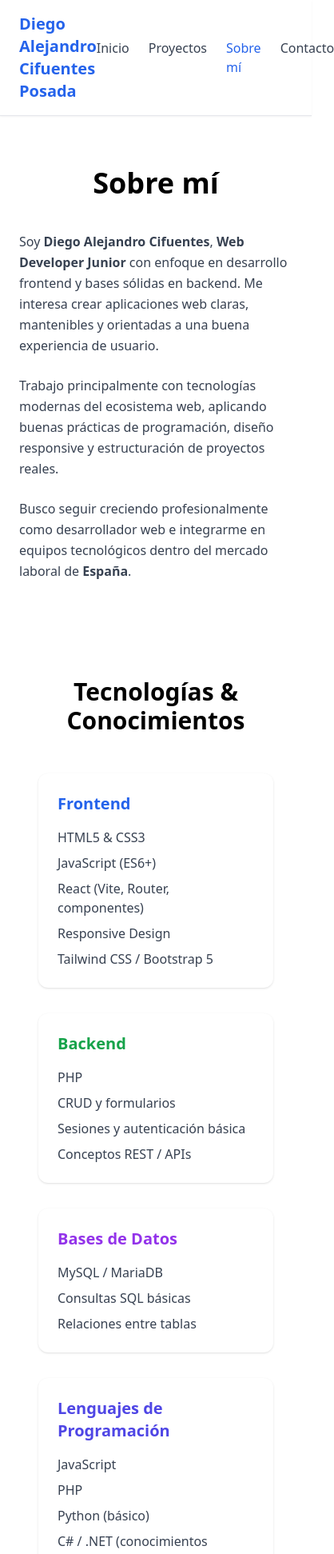
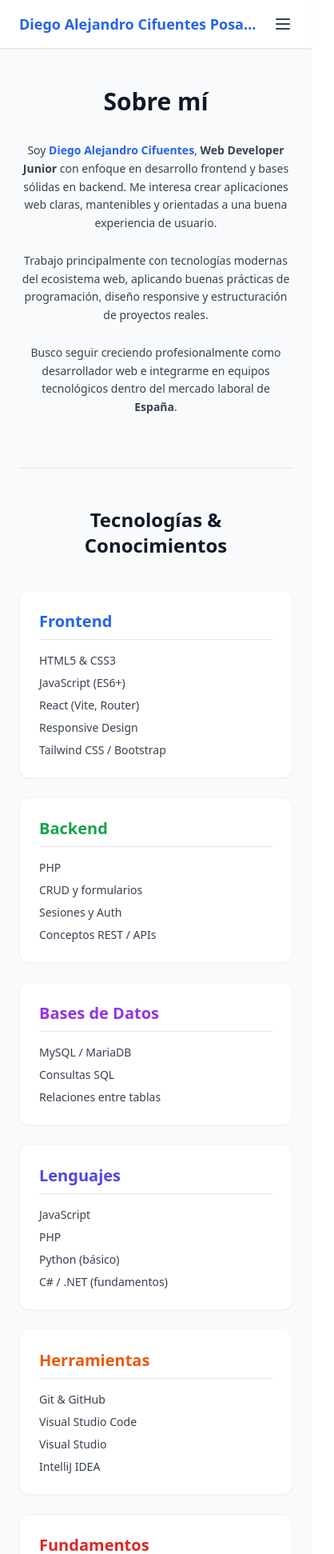
Before and after one commit to DiegoCifu/portafolio-react, a React (Vite) app: page /sobre-mi in a window 390 px wide. Shown: the top 1943 px of the page at 80% size, 418 px wide, since content can reach past the window. Built offline with nearby package versions, Linux system fonts and the light colour scheme.

Commit message:
Actualizando para que sea responsive

```diff
--- a/src/components/Navbar.jsx
+++ b/src/components/Navbar.jsx
@@ -1,23 +1,105 @@
+import { useState } from "react";
 import { NavLink } from "react-router-dom";
 
 function Navbar() {
+  const [isOpen, setIsOpen] = useState(false);
+
+  const toggleMenu = () => {
+    setIsOpen(!isOpen);
+  };
+
+  const closeMenu = () => {
+    setIsOpen(false);
+  };
+
   return (
-    <header className="bg-white border-b shadow-sm">
-      <nav className="max-w-6xl mx-auto px-6 py-4 flex justify-between items-center">
-
+    <header className="bg-white border-b shadow-sm sticky top-0 z-50">
+      <nav className="max-w-6xl mx-auto px-6 py-4">
+        <div className="flex justify-between items-center">
           {/* Logo / Nombre */}
           <NavLink
             to="/"
-          className="text-xl font-bold text-blue-600"
+            className="text-lg md:text-xl font-bold text-blue-600 truncate mr-4"
+            onClick={closeMenu}
           >
             Diego Alejandro Cifuentes Posada
           </NavLink>
 
-        {/* Links */}
-        <ul className="flex gap-6 text-gray-700 font-medium">
+          {/* Botón Hamburguesa (Solo móvil) */}
+          <button
+            onClick={toggleMenu}
+            className="block md:hidden text-gray-700 focus:outline-none"
+            aria-label="Toggle menu"
+          >
+            <svg
+              className="h-6 w-6"
+              fill="none"
+              strokeLinecap="round"
+              strokeLinejoin="round"
+              strokeWidth="2"
+              viewBox="0 0 24 24"
+              stroke="currentColor"
+            >
+              {isOpen ? (
+                <path d="M6 18L18 6M6 6l12 12" />
+              ) : (
+                <path d="M4 6h16M4 12h16M4 18h16" />
+              )}
+            </svg>
+          </button>
+
+          {/* Links Escritorio (Ocultos en móvil) */}
+          <ul className="hidden md:flex gap-6 text-gray-700 font-medium">
             <li>
               <NavLink
                 to="/"
+                className={({ isActive }) =>
+                  isActive ? "text-blue-600" : "hover:text-blue-600 transition"
+                }
+              >
+                Inicio
+              </NavLink>
+            </li>
+            <li>
+              <NavLink
+                to="/proyectos"
+                className={({ isActive }) =>
+                  isActive ? "text-blue-600" : "hover:text-blue-600 transition"
+                }
+              >
+                Proyectos
+              </NavLink>
+            </li>
+            <li>
+              <NavLink
+                to="/sobre-mi"
+                className={({ isActive }) =>
+                  isActive ? "text-blue-600" : "hover:text-blue-600 transition"
+                }
+              >
+                Sobre mí
+              </NavLink>
+            </li>
+            <li>
+              <NavLink
+                to="/contacto"
+                className={({ isActive }) =>
+                  isActive ? "text-blue-600" : "hover:text-blue-600 transition"
+                }
+              >
+                Contacto
+              </NavLink>
+            </li>
+          </ul>
+        </div>
+
+        {/* Menú Desplegable (Solo móvil) */}
+        <div className={`${isOpen ? "block" : "hidden"} md:hidden mt-4 pb-4`}>
+          <ul className="flex flex-col gap-4 text-gray-700 font-medium">
+            <li>
+              <NavLink
+                to="/"
+                onClick={closeMenu}
                 className={({ isActive }) =>
                   isActive ? "text-blue-600" : "hover:text-blue-600"
                 }
@@ -25,10 +107,10 @@ function Navbar() {
                 Inicio
               </NavLink>
             </li>
-
             <li>
               <NavLink
                 to="/proyectos"
+                onClick={closeMenu}
                 className={({ isActive }) =>
                   isActive ? "text-blue-600" : "hover:text-blue-600"
                 }
@@ -36,10 +118,10 @@ function Navbar() {
                 Proyectos
               </NavLink>
             </li>
-
             <li>
               <NavLink
                 to="/sobre-mi"
+                onClick={closeMenu}
                 className={({ isActive }) =>
                   isActive ? "text-blue-600" : "hover:text-blue-600"
                 }
@@ -47,10 +129,10 @@ function Navbar() {
                 Sobre mí
               </NavLink>
             </li>
-
             <li>
               <NavLink
                 to="/contacto"
+                onClick={closeMenu}
                 className={({ isActive }) =>
                   isActive ? "text-blue-600" : "hover:text-blue-600"
                 }
@@ -59,7 +141,7 @@ function Navbar() {
               </NavLink>
             </li>
           </ul>
-
+        </div>
       </nav>
     </header>
   );
--- a/src/pages/About.jsx
+++ b/src/pages/About.jsx
@@ -1,14 +1,17 @@
 export default function About() {
   return (
-    <section className="max-w-5xl mx-auto px-6 py-16">
-      <h1 className="text-4xl font-bold mb-10 text-center">
+    <section className="bg-gray-50 min-h-screen">
+      <div className="max-w-6xl mx-auto px-6 py-12 md:py-16">
+
+        {/* TÍTULO PRINCIPAL */}
+        <h1 className="text-3xl md:text-4xl font-bold mb-8 md:mb-10 text-center text-gray-900">
           Sobre mí
         </h1>
 
-      {/* PERFIL */}
-      <div className="space-y-6 text-gray-700 leading-relaxed mb-14">
+        {/* PERFIL RESPONSIVE */}
+        <div className="max-w-4xl mx-auto space-y-6 text-gray-700 leading-relaxed mb-16 text-sm sm:text-base md:text-lg text-center md:text-left">
           <p>
-          Soy <strong>Diego Alejandro Cifuentes</strong>,
+            Soy <strong className="text-blue-600">Diego Alejandro Cifuentes</strong>,
             <strong> Web Developer Junior</strong> con enfoque en
             desarrollo frontend y bases sólidas en backend.
             Me interesa crear aplicaciones web claras, mantenibles
@@ -29,72 +32,72 @@ export default function About() {
           </p>
         </div>
 
-     {/* TECNOLOGÍAS Y CONOCIMIENTOS */}
-      <section className="max-w-6xl mx-auto px-6 py-16">
-        <h2 className="text-3xl font-bold text-center mb-12">
+        {/* SECCIÓN TECNOLOGÍAS */}
+        <div className="border-t border-gray-200 pt-12 md:pt-16">
+          <h2 className="text-2xl md:text-3xl font-bold text-center mb-10 md:mb-12 text-gray-900">
             Tecnologías & Conocimientos
           </h2>
 
-        <div className="grid gap-8 md:grid-cols-2 lg:grid-cols-3">
+          <div className="grid gap-6 sm:gap-8 grid-cols-1 md:grid-cols-2 lg:grid-cols-3">
 
             {/* FRONTEND */}
-          <div className="p-6 bg-white rounded-xl shadow hover:shadow-lg transition">
-            <h3 className="text-xl font-semibold mb-4 text-blue-600">
+            <div className="p-6 bg-white rounded-xl shadow-sm border border-gray-100 hover:shadow-md transition">
+              <h3 className="text-xl font-semibold mb-4 text-blue-600 border-b pb-2">
                 Frontend
               </h3>
-            <ul className="space-y-2 text-gray-700">
+              <ul className="space-y-2 text-gray-700 text-sm sm:text-base">
                 <li>HTML5 & CSS3</li>
                 <li>JavaScript (ES6+)</li>
-              <li>React (Vite, Router, componentes)</li>
+                <li>React (Vite, Router)</li>
                 <li>Responsive Design</li>
-              <li>Tailwind CSS / Bootstrap 5</li>
+                <li>Tailwind CSS / Bootstrap</li>
               </ul>
             </div>
 
             {/* BACKEND */}
-          <div className="p-6 bg-white rounded-xl shadow hover:shadow-lg transition">
-            <h3 className="text-xl font-semibold mb-4 text-green-600">
+            <div className="p-6 bg-white rounded-xl shadow-sm border border-gray-100 hover:shadow-md transition">
+              <h3 className="text-xl font-semibold mb-4 text-green-600 border-b pb-2">
                 Backend
               </h3>
-            <ul className="space-y-2 text-gray-700">
+              <ul className="space-y-2 text-gray-700 text-sm sm:text-base">
                 <li>PHP</li>
                 <li>CRUD y formularios</li>
-              <li>Sesiones y autenticación básica</li>
+                <li>Sesiones y Auth</li>
                 <li>Conceptos REST / APIs</li>
               </ul>
             </div>
 
             {/* BASES DE DATOS */}
-          <div className="p-6 bg-white rounded-xl shadow hover:shadow-lg transition">
-            <h3 className="text-xl font-semibold mb-4 text-purple-600">
+            <div className="p-6 bg-white rounded-xl shadow-sm border border-gray-100 hover:shadow-md transition">
+              <h3 className="text-xl font-semibold mb-4 text-purple-600 border-b pb-2">
                 Bases de Datos
               </h3>
-            <ul className="space-y-2 text-gray-700">
+              <ul className="space-y-2 text-gray-700 text-sm sm:text-base">
                 <li>MySQL / MariaDB</li>
-              <li>Consultas SQL básicas</li>
+                <li>Consultas SQL</li>
                 <li>Relaciones entre tablas</li>
               </ul>
             </div>
 
             {/* LENGUAJES */}
-          <div className="p-6 bg-white rounded-xl shadow hover:shadow-lg transition">
-            <h3 className="text-xl font-semibold mb-4 text-indigo-600">
-              Lenguajes de Programación
+            <div className="p-6 bg-white rounded-xl shadow-sm border border-gray-100 hover:shadow-md transition">
+              <h3 className="text-xl font-semibold mb-4 text-indigo-600 border-b pb-2">
+                Lenguajes
               </h3>
-            <ul className="space-y-2 text-gray-700">
+              <ul className="space-y-2 text-gray-700 text-sm sm:text-base">
                 <li>JavaScript</li>
                 <li>PHP</li>
                 <li>Python (básico)</li>
-              <li>C# / .NET (conocimientos básicos)</li>
+                <li>C# / .NET (fundamentos)</li>
               </ul>
             </div>
 
             {/* PLATAFORMAS */}
-          <div className="p-6 bg-white rounded-xl shadow hover:shadow-lg transition">
-            <h3 className="text-xl font-semibold mb-4 text-orange-600">
-              Plataformas & Herramientas
+            <div className="p-6 bg-white rounded-xl shadow-sm border border-gray-100 hover:shadow-md transition">
+              <h3 className="text-xl font-semibold mb-4 text-orange-600 border-b pb-2">
+                Herramientas
               </h3>
-            <ul className="space-y-2 text-gray-700">
+              <ul className="space-y-2 text-gray-700 text-sm sm:text-base">
                 <li>Git & GitHub</li>
                 <li>Visual Studio Code</li>
                 <li>Visual Studio</li>
@@ -103,48 +106,46 @@ export default function About() {
             </div>
 
             {/* FUNDAMENTOS */}
-          <div className="p-6 bg-white rounded-xl shadow hover:shadow-lg transition">
-            <h3 className="text-xl font-semibold mb-4 text-red-600">
-              Fundamentos Técnicos
+            <div className="p-6 bg-white rounded-xl shadow-sm border border-gray-100 hover:shadow-md transition">
+              <h3 className="text-xl font-semibold mb-4 text-red-600 border-b pb-2">
+                Fundamentos
               </h3>
-            <ul className="space-y-2 text-gray-700">
+              <ul className="space-y-2 text-gray-700 text-sm sm:text-base">
                 <li>Modelo cliente-servidor</li>
-              <li>Conceptos básicos de redes</li>
-              <li>Buenas prácticas de seguridad</li>
-              <li>Principios básicos de ciberseguridad</li>
+                <li>Conceptos de redes</li>
+                <li>Buenas prácticas</li>
+                <li>Ciberseguridad básica</li>
               </ul>
             </div>
 
-          {/* COMPLEMENTARIAS */}
-          <div className="p-6 bg-white rounded-xl shadow hover:shadow-lg transition md:col-span-2 lg:col-span-3">
+            {/* SKILLS COMPLEMENTARIAS - Ocupa todo el ancho en pantallas grandes */}
+            <div className="p-6 bg-white rounded-xl shadow-sm border border-gray-100 md:col-span-2 lg:col-span-3">
               <h3 className="text-xl font-semibold mb-4 text-gray-700 text-center">
                 Skills Complementarias
               </h3>
-            <ul className="flex flex-wrap justify-center gap-4 text-gray-700">
-              <li>Excel (básico)</li>
-              <li>Análisis de datos simple</li>
-              <li>Trabajo en equipo</li>
-              <li>Aprendizaje continuo</li>
+              <ul className="flex flex-wrap justify-center gap-3 sm:gap-4 text-gray-700 text-sm">
+                <li className="bg-gray-100 px-3 py-1 rounded-full">Excel (básico)</li>
+                <li className="bg-gray-100 px-3 py-1 rounded-full">Análisis de datos</li>
+                <li className="bg-gray-100 px-3 py-1 rounded-full">Trabajo en equipo</li>
+                <li className="bg-gray-100 px-3 py-1 rounded-full">Aprendizaje continuo</li>
               </ul>
             </div>
 
           </div>
-      </section>
+        </div>
 
-
-
-      {/* INGLÉS */}
-      <div className="border-t pt-10">
-        <h2 className="text-2xl font-semibold mb-4">
+        {/* INGLÉS RESPONSIVE */}
+        <div className="mt-16 border-t border-gray-200 pt-10 max-w-4xl mx-auto">
+          <h2 className="text-2xl font-bold mb-4 text-gray-900 text-center md:text-left">
             Short summary
           </h2>
-
-        <p className="text-gray-700 leading-relaxed">
-          Junior Web Developer with experience in React, JavaScript,
+          <p className="text-gray-700 leading-relaxed text-sm sm:text-base italic text-center md:text-left">
+            "Junior Web Developer with experience in React, JavaScript,
             HTML, CSS and basic backend development using PHP and MySQL.
             Familiar with Git, responsive design and REST APIs.
-          Motivated to grow professionally and contribute to real-world projects.
+            Motivated to grow professionally and contribute to real-world projects."
           </p>
+        </div>
       </div>
     </section>
   );
--- a/src/pages/Contact.jsx
+++ b/src/pages/Contact.jsx
@@ -1,55 +1,68 @@
 export default function Contact() {
   return (
-    <section className="max-w-4xl mx-auto px-6 py-20 text-center">
-      <h1 className="text-4xl font-bold mb-4">
+    <section className="min-h-screen bg-gray-50 flex items-center justify-center py-12 md:py-20">
+      <div className="max-w-4xl mx-auto px-6 text-center">
+
+        {/* TÍTULO Y DESCRIPCIÓN */}
+        <h1 className="text-3xl md:text-4xl font-bold mb-4 text-gray-900">
           Contacto
         </h1>
 
-      <p className="text-gray-600 max-w-2xl mx-auto mb-10">
+        <p className="text-gray-600 max-w-2xl mx-auto mb-10 text-sm sm:text-base leading-relaxed">
           Estoy abierto a oportunidades como desarrollador web junior,
           tanto presenciales como remotas en España.
           Si te interesa mi perfil, no dudes en contactarme.
         </p>
 
-      <div className="bg-white shadow rounded-xl p-8 max-w-xl mx-auto">
+        {/* TARJETA DE CONTACTO RESPONSIVE */}
+        <div className="bg-white shadow-lg rounded-2xl p-6 sm:p-10 max-w-xl mx-auto border border-gray-100">
 
-        <div className="space-y-6 text-left">
+          <div className="space-y-8 text-left">
 
             {/* EMAIL */}
-          <div>
-            <p className="text-sm text-gray-500">Email</p>
+            <div className="flex flex-col">
+              <span className="text-xs font-bold uppercase tracking-wider text-gray-400 mb-1">
+                Email
+              </span>
               <a
                 href="mailto:diegocifuentesposada@gmail.com"
-              className="text-lg font-semibold text-blue-600 hover:underline"
+                className="text-base sm:text-lg font-semibold text-blue-600 hover:text-blue-700 transition-colors break-words"
               >
                 diegocifuentesposada@gmail.com
               </a>
             </div>
 
             {/* LINKEDIN */}
-          <div>
-            <p className="text-sm text-gray-500">LinkedIn</p>
+            <div className="flex flex-col">
+              <span className="text-xs font-bold uppercase tracking-wider text-gray-400 mb-1">
+                LinkedIn
+              </span>
               <a
                 href="https://www.linkedin.com/in/diego-cifuentesp"
                 target="_blank"
                 rel="noreferrer"
-              className="text-lg font-semibold text-blue-600 hover:underline"
+                className="text-base sm:text-lg font-semibold text-blue-600 hover:text-blue-700 transition-colors break-words"
               >
                 linkedin.com/in/diego-cifuentesp
               </a>
             </div>
 
             {/* UBICACIÓN */}
-          <div>
-            <p className="text-sm text-gray-500">Ubicación</p>
-            <p className="text-lg font-semibold text-gray-800">
-              Madrid · Disponibilidad presencial/remota
+            <div className="flex flex-col border-t pt-6">
+              <span className="text-xs font-bold uppercase tracking-wider text-gray-400 mb-2">
+                Ubicación
+              </span>
+              <div className="space-y-2">
+                <p className="text-base sm:text-lg font-semibold text-gray-800 flex items-center">
+                  <span className="mr-2">📍</span> Madrid · Presencial / Remoto
                 </p>
-             <p className="text-lg font-semibold text-gray-800">
-              España · Disponibilidad remota
+                <p className="text-base sm:text-lg font-semibold text-gray-800 flex items-center">
+                  <span className="mr-2">🌍</span> España · Disponibilidad remota
                 </p>
               </div>
+            </div>
 
+          </div>
         </div>
       </div>
     </section>
--- a/src/pages/Home.jsx
+++ b/src/pages/Home.jsx
@@ -4,58 +4,57 @@ import fotoPerfil from "../assets/fotoCV.jpg";
 export default function Home() {
   return (
     <section className="min-h-screen bg-gray-50 flex items-center">
-      <div className="container mx-auto px-6 py-16">
-        <div className="grid md:grid-cols-2 gap-12 items-center">
+      <div className="container mx-auto px-6 py-12 md:py-16">
+        <div className="grid grid-cols-1 md:grid-cols-2 gap-12 items-center">
+
+          {/* IMAGEN */}
+          <div className="flex justify-center order-first md:order-last">
+            <img
+              src={fotoPerfil}
+              alt="Foto de Diego Cifuentes"
+              className="w-48 h-48 md:w-64 md:h-64 lg:w-80 lg:h-80 rounded-full object-cover shadow-lg border-4 border-white"
+            />
+          </div>
 
           {/* TEXTO */}
-          <div>
-            <h1 className="text-4xl md:text-5xl font-bold text-gray-900 mb-6">
+          <div className="text-center md:text-left">
+            <h1 className="text-3xl sm:text-4xl md:text-5xl font-bold text-gray-900 mb-6">
               Hola, soy <span className="text-blue-600">Diego Cifuentes</span>
             </h1>
 
-            <h2 className="text-xl md:text-2xl text-gray-700 mb-6">
+            <h2 className="text-lg sm:text-xl md:text-2xl text-gray-700 mb-6">
               Web Developer Junior
             </h2>
 
-            <p className="text-gray-600 leading-relaxed mb-6">
+            <p className="text-gray-600 text-sm sm:text-base leading-relaxed mb-6">
               Desarrollador web junior orientado a frontend con experiencia en
               React, JavaScript, HTML y CSS.
               He trabajado en proyectos académicos y personales aplicando buenas
               prácticas, diseño responsive y enfoque en accesibilidad.
             </p>
 
-            <p className="text-gray-600 leading-relaxed mb-8">
+            <p className="text-gray-600 text-sm sm:text-base leading-relaxed mb-8">
               También cuento con conocimientos básicos en backend con PHP y MySQL,
               fundamentos de .NET, nociones de redes y ciberseguridad, además de
               habilidades complementarias en Python y Excel.
             </p>
 
             {/* BOTONES */}
-            <div className="flex flex-wrap gap-4">
+            <div className="flex flex-col sm:flex-row flex-wrap justify-center md:justify-start gap-4">
               <Link
                 to="/proyectos"
-                className="px-6 py-3 bg-blue-600 text-white rounded-lg font-medium hover:bg-blue-700 transition"
+                className="px-6 py-3 bg-blue-600 text-white rounded-lg font-medium hover:bg-blue-700 transition text-center"
               >
                 Ver proyectos
               </Link>
 
               <Link
                 to="/contacto"
-                className="px-6 py-3 border border-blue-600 text-blue-600 rounded-lg font-medium hover:bg-blue-50 transition"
+                className="px-6 py-3 border border-blue-600 text-blue-600 rounded-lg font-medium hover:bg-blue-50 transition text-center"
               >
                 Contacto
               </Link>
-
             </div>
-          </div>
-
-          {/* IMAGEN */}
-          <div className="flex justify-center">
-            <img
-              src={fotoPerfil}
-              alt="Foto de Diego Cifuentes"
-              className="w-64 h-64 rounded-full object-cover shadow-lg border-4 border-white"
-            />
           </div>
 
         </div>
--- a/src/pages/Projects.jsx
+++ b/src/pages/Projects.jsx
@@ -2,55 +2,61 @@ import { projects } from "../data/projects";
 
 export default function Projects() {
   return (
-    <section className="max-w-5xl mx-auto px-4 py-16">
-      <h1 className="text-3xl font-bold mb-8 text-gray-900">
+    <section className="max-w-6xl mx-auto px-6 py-12 md:py-16">
+      {/* Encabezado Responsive */}
+      <div className="text-center md:text-left mb-12">
+        <h1 className="text-3xl md:text-4xl font-bold mb-4 text-gray-900">
           Proyectos
         </h1>
-
-      <p className="text-gray-600 max-w-2xl mb-8">
+        <p className="text-gray-600 max-w-2xl mx-auto md:mx-0 text-sm sm:text-base">
           Algunos proyectos personales desarrollados para reforzar conocimientos
           en frontend y backend, siguiendo buenas prácticas y estándares actuales.
         </p>
+      </div>
 
-
-      <div className="space-y-6">
+      {/* Grid Responsive: 1 columna en móvil, 2 columnas en pantallas medianas/grandes */}
+      <div className="grid grid-cols-1 md:grid-cols-2 gap-8">
         {projects.map((project) => (
           <article
             key={project.id}
-            className="border rounded-lg p-6 bg-white shadow-sm hover:shadow-md transition"
+            className="flex flex-col border rounded-xl p-6 bg-white shadow-sm hover:shadow-md transition-shadow duration-300 border-gray-100"
           >
-            <h2 className="text-xl font-semibold text-gray-800">
+            <div className="flex-grow">
+              <h2 className="text-xl font-bold text-gray-800 mb-3">
                 {project.title}
               </h2>
 
-            <p className="text-gray-600 mt-2">
+              <p className="text-gray-600 text-sm sm:text-base leading-relaxed mb-4">
                 {project.description}
               </p>
 
-            <div className="mt-4 flex flex-wrap gap-2">
+              <div className="flex flex-wrap gap-2 mb-6">
                 {project.technologies.map((tech) => (
                   <span
                     key={tech}
-                  className="text-sm bg-gray-100 text-gray-700 px-3 py-1 rounded-full"
+                    className="text-xs font-semibold bg-blue-50 text-blue-600 px-3 py-1 rounded-full border border-blue-100"
                   >
                     {tech}
                   </span>
                 ))}
               </div>
+            </div>
 
-            <div className="mt-6 flex gap-4 flex-wrap">
+            {/* Enlaces de Acción */}
+            <div className="mt-auto pt-4 border-t border-gray-50 flex items-center justify-between">
+              <div className="flex gap-4">
                 {project.liveUrl ? (
                   <a
                     href={project.liveUrl}
                     target="_blank"
                     rel="noopener noreferrer"
-                  className="text-blue-600 font-medium hover:underline"
+                    className="text-blue-600 text-sm font-semibold hover:text-blue-800 transition-colors"
                   >
                     Ver proyecto
                   </a>
                 ) : (
-                <span className="text-sm text-gray-500 italic">
-                  Proyecto backend local (XAMPP)
+                  <span className="text-xs text-gray-400 italic">
+                    Backend local
                   </span>
                 )}
 
@@ -58,12 +64,12 @@ export default function Projects() {
                   href={project.githubUrl}
                   target="_blank"
                   rel="noopener noreferrer"
-                className="text-gray-700 font-medium hover:underline"
+                  className="text-gray-700 text-sm font-semibold hover:text-gray-900 transition-colors"
                 >
                   Ver código
                 </a>
               </div>
-
+            </div>
           </article>
         ))}
       </div>
```
Lines whose indentation alone changed are shown as unchanged.
